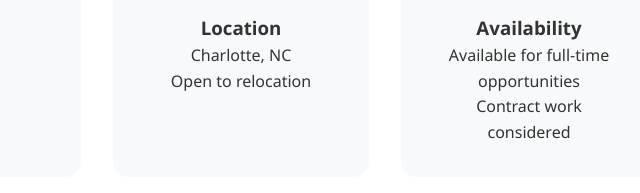
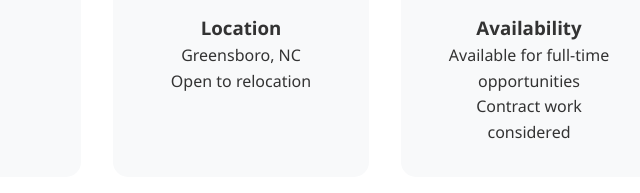
Before and after one commit to kylinblue/kylinblue.github.io, a plain HTML site: page index.html in a window 1280 px wide. Shown: the part 4099-4292 px from the top of the page, 543-1183 px from the left. Drawn offline with Linux system fonts and the light colour scheme.

Commit message:
Update index.html
location

```diff
--- a/index.html
+++ b/index.html
@@ -540,7 +540,7 @@
                     <div class="contact-card">
                         <div style="font-size: 2rem; color: #667eea; margin-bottom: 1rem;">📍</div>
                         <h3>Location</h3>
-                        <p>Charlotte, NC<br>Open to relocation</p>
+                        <p>Greensboro, NC<br>Open to relocation</p>
                     </div>
                     <div class="contact-card">
                         <div style="font-size: 2rem; color: #667eea; margin-bottom: 1rem;">🎯</div>
```
